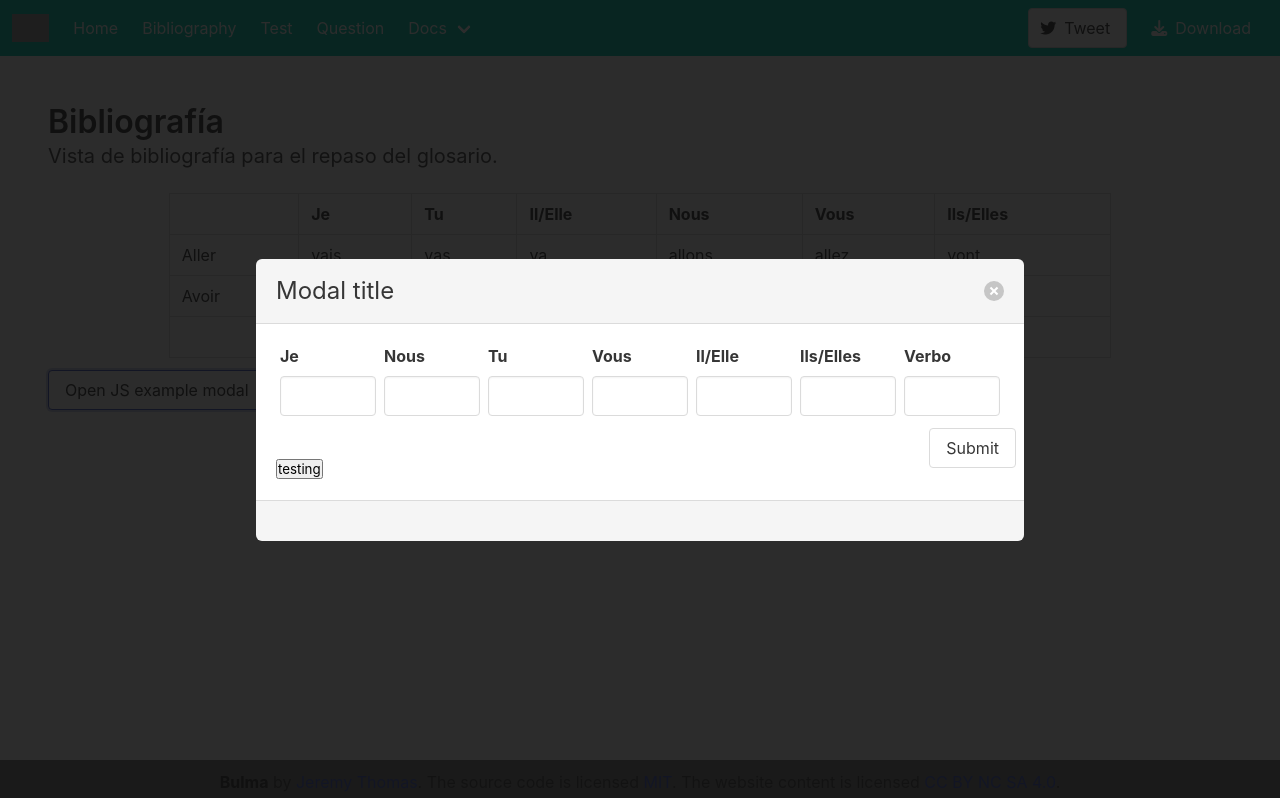
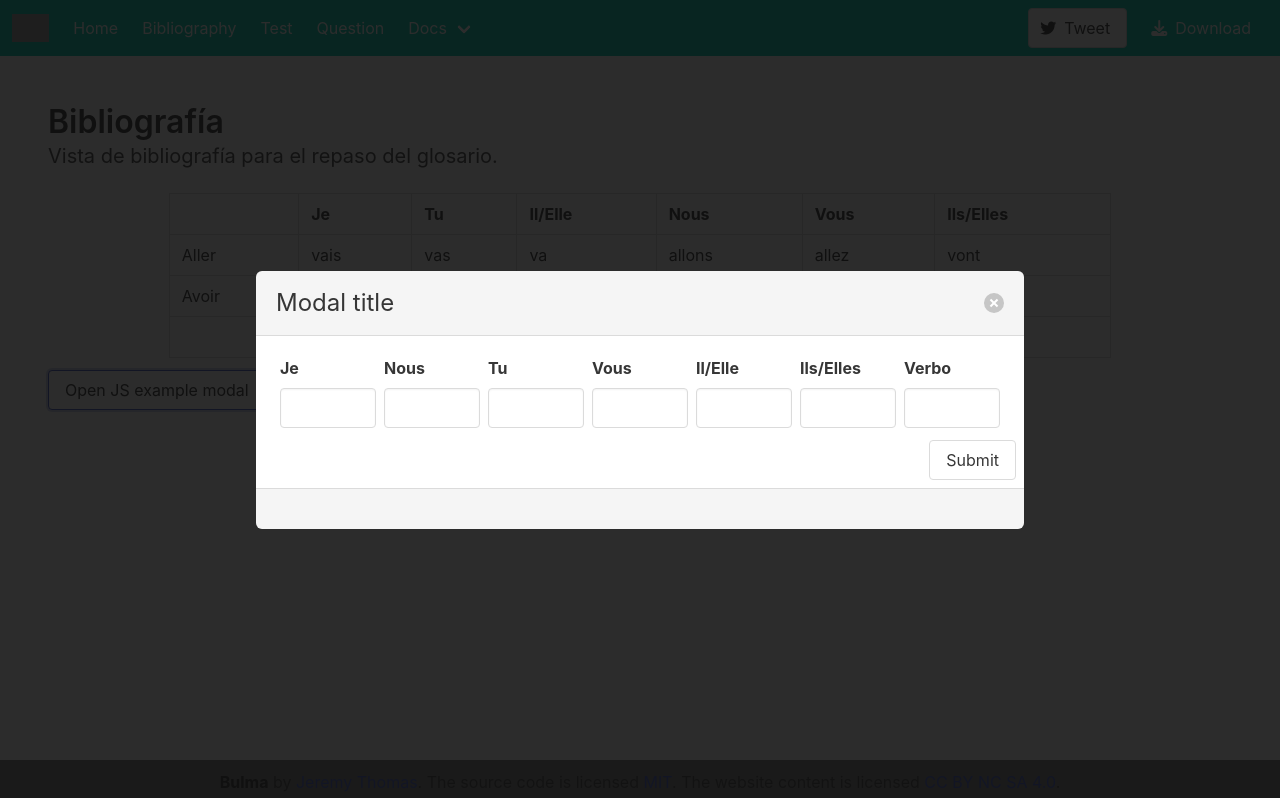
Before and after one commit to ornitie/MemoryGame, an Angular app: page /bibliography in a window 1280 px wide. Both pictures are taken after a click on the button "Open JS example modal". Built offline with nearby package versions, Linux system fonts and the light colour scheme; grey boxes are pictures that could not be loaded.

Commit message:
[137] Save row on modal for bibliograph

```diff
--- a/src/app/bibliography/form/form.component.ts
+++ b/src/app/bibliography/form/form.component.ts
@@ -1,5 +1,6 @@
 import { Component } from '@angular/core';
 import { FormGroup, FormControl, Validators } from '@angular/forms';
+import database from '../../../assets/database.json';
 
 @Component({
   selector: 'app-form',
@@ -37,12 +38,16 @@ export class FormComponent {
   }
 
   onSubmit(): void {
-    console.log(this.profileForm);
-    console.log(Object.keys(this.profileForm.controls));
     if (!this.profileForm.valid) {
       this.error = 'Hay errores con el form';
       this.displayError = true;
+
+      return;
     }
+
+    database.bibliography.data.push(Object.values(this.profileForm.value));
+    this.error = '';
+    this.displayError = false;
   }
 
 }
--- a/src/app/modal/modal.component.html
+++ b/src/app/modal/modal.component.html
@@ -7,7 +7,6 @@
     </header>
     <section class="modal-card-body">
       <ng-content></ng-content>
-      <button (click)="execute()" class="btn-debug" aria-label="huehue">testing</button>
     </section>
     <footer class="modal-card-foot"></footer>
   </div>
```
